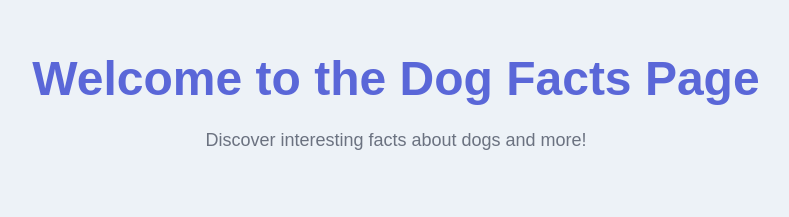
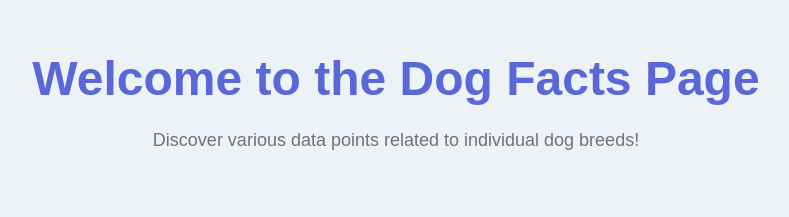
Before and after one commit to adam-knight1/BoredomBusterFrontEnd, a Next.js app: page /dog-facts in a window 1280 px wide. Shown: the part 127-344 px from the top of the page, without its empty margins (244-1033 px from the left). Built offline with nearby package versions, Linux system fonts and the light colour scheme.

Commit message:
Modified good with children + dogs comparator to threshold of greater than or equal to 3

```diff
--- a/components/DogFacts.tsx
+++ b/components/DogFacts.tsx
@@ -95,8 +95,8 @@ const DogFacts = () => {
                      )}
 
             <p>Grooming: {dog.grooming}</p>
-            <p>Good with children: {dog.goodWithChildren > 5 ? 'Yes' : 'No'}</p>
-            <p>Good with other dogs: {dog.goodWithOtherDogs > 5 ? 'Yes' : 'No'}</p>
+            <p>Good with children: {dog.goodWithChildren >= 3 ? 'Yes' : 'No'}</p>
+            <p>Good with other dogs: {dog.goodWithOtherDogs >= 3 ? 'Yes' : 'No'}</p>
             <p>Shedding level: {dog.shedding}</p>
             <p>Energy level: {dog.energy}</p>
             <p>Trainability: {dog.trainability}</p>
--- a/pages/dog-facts.tsx
+++ b/pages/dog-facts.tsx
@@ -5,7 +5,7 @@ const DogFactsPage: React.FC = () => {
     return (
       <main className="flex min-h-screen flex-col items-center justify-center bg-secondary p-24 text-primary">
         <h1 className="text-5xl font-bold mb-6">Welcome to the Dog Facts Page</h1>
-        <p className="text-lg text-gray-500 mb-8">Discover interesting facts about dogs and more!</p>
+        <p className="text-lg text-gray-500 mb-8">Discover various data points related to individual dog breeds!</p>
         <div className="space-x-4">
           {/* additional logic in DogFacts.tsx */}
         </div>
```
